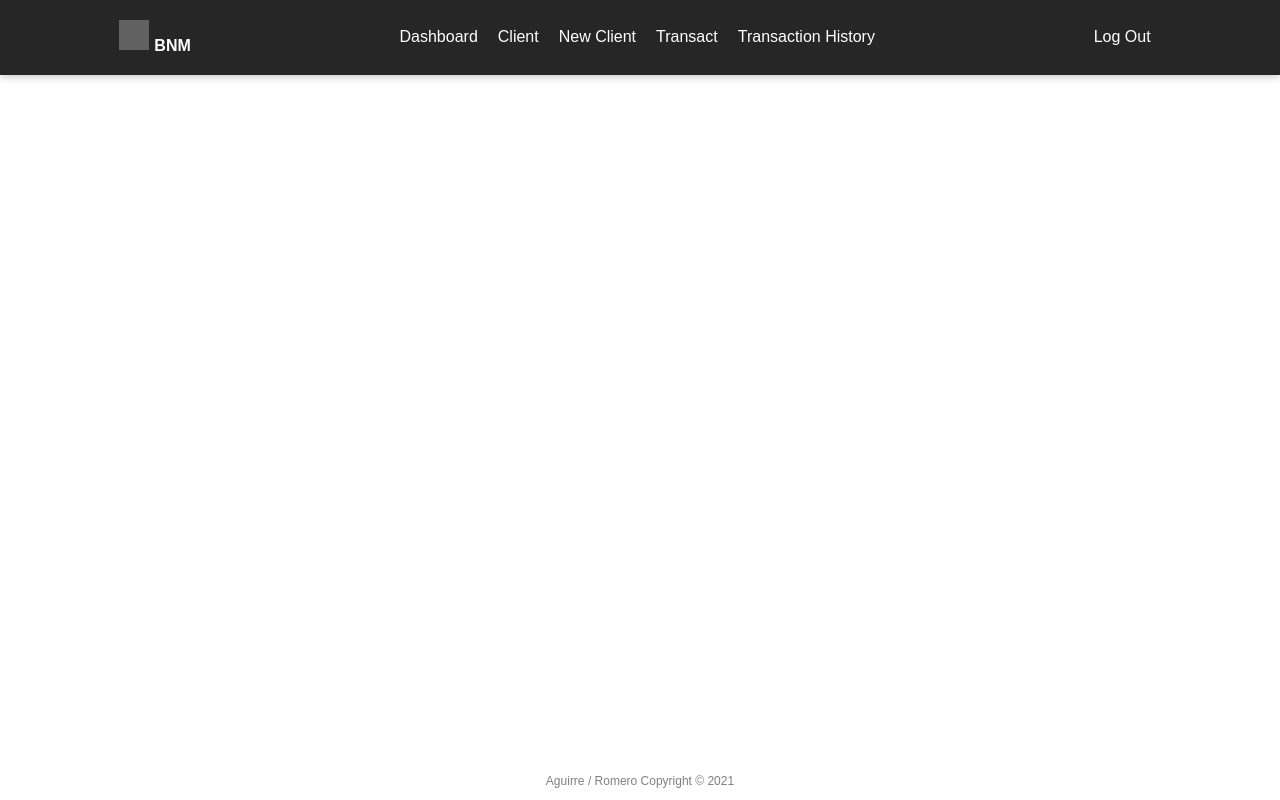
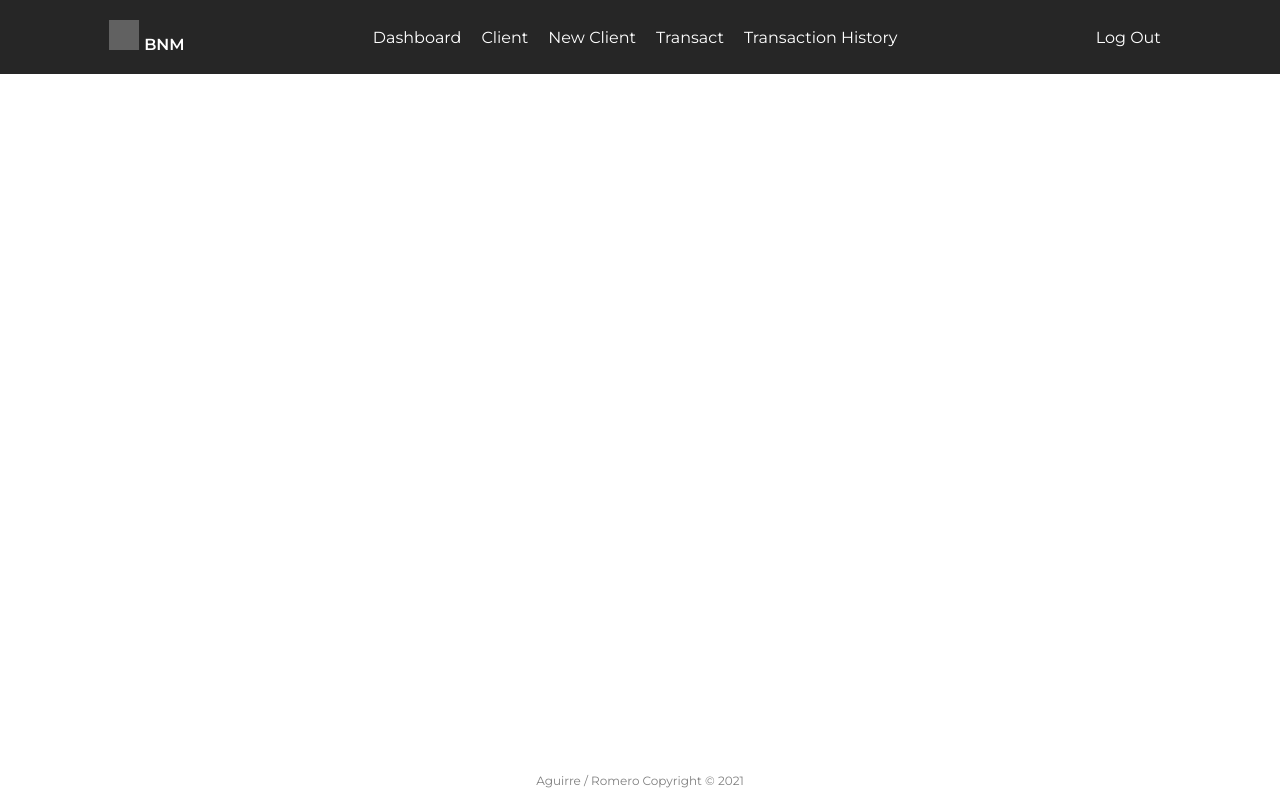
Before and after one commit to neintanuki/avion-banking-app, a React (Create React App) app: page / in a window 1280 px wide. Built offline with nearby package versions, Linux system fonts and the light colour scheme; grey boxes are pictures that could not be loaded; the HTML template or start-up script is replaced by a standard one.

Commit message:
Added hidden overflow to styles.css

```diff
--- a/src/index.css
+++ b/src/index.css
@@ -1,6 +1,9 @@
+@import url('https://fonts.googleapis.com/css2?family=Montserrat:ital,wght@0,100;0,200;0,300;0,400;0,500;0,600;0,700;0,800;0,900;1,100;1,200;1,300;1,400;1,500;1,600;1,700;1,800;1,900&display=swap');
+
 * {
     box-sizing: border-box;
     font-family: Montserrat, sans-serif;
+    overflow: hidden;
 }
 
 html {
@@ -54,7 +57,6 @@
 
 .bnm-wordmark {
     font-weight: 600;
-    vertical-align: middle;
     padding-left: 5px;
     color: white;
 }
```
